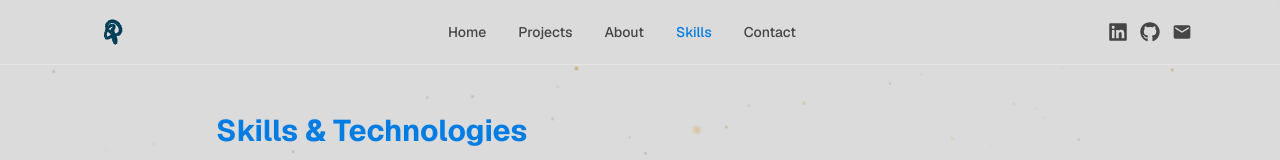
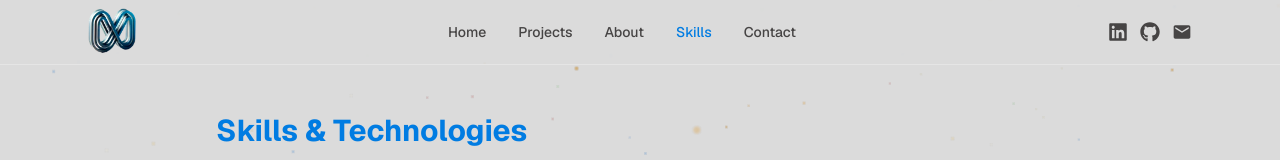
Before and after one commit to chuinga/mfpmartins.dev, a Next.js app: page /skills in a window 1280 px wide. Shown: the top 160 px of the page. Built offline with nearby package versions, Linux system fonts and the light colour scheme.

Commit message:
Use original logo image with float animation and hover glow

```diff
--- a/src/app/globals.css
+++ b/src/app/globals.css
@@ -52,3 +52,19 @@ body {
   font-family: var(--font-sans, system-ui, sans-serif);
   transition: background-color 300ms ease-in-out, color 300ms ease-in-out;
 }
+
+@keyframes logo-float {
+  0%, 100% {
+    transform: translateY(0px) rotate(0deg);
+  }
+  25% {
+    transform: translateY(-2px) rotate(1deg);
+  }
+  75% {
+    transform: translateY(2px) rotate(-1deg);
+  }
+}
+
+.animate-logo-float {
+  animation: logo-float 4s ease-in-out infinite;
+}
--- a/src/components/three/AnimatedLogo.tsx
+++ b/src/components/three/AnimatedLogo.tsx
@@ -1,56 +1,19 @@
 'use client'
 
-import { useRef, Suspense } from 'react'
-import { Canvas, useFrame } from '@react-three/fiber'
-import * as THREE from 'three'
-
-function InfinityKnot(): React.ReactNode {
-  const groupRef = useRef<THREE.Group>(null)
-
-  useFrame((state) => {
-    if (!groupRef.current) return
-    groupRef.current.rotation.y = state.clock.elapsedTime * 0.4
-    groupRef.current.rotation.x = Math.sin(state.clock.elapsedTime * 0.3) * 0.15
-  })
-
-  return (
-    <group ref={groupRef} scale={0.55}>
-      {/* Main torus knot — resembles the intertwined infinity shape */}
-      <mesh>
-        <torusKnotGeometry args={[0.7, 0.15, 128, 16, 2, 3]} />
-        <meshStandardMaterial
-          color="#5ABED6"
-          metalness={0.8}
-          roughness={0.15}
-          emissive="#2F94BC"
-          emissiveIntensity={0.15}
-        />
-      </mesh>
-
-      {/* Inner glow ring */}
-      <mesh>
-        <torusKnotGeometry args={[0.7, 0.08, 128, 8, 2, 3]} />
-        <meshBasicMaterial color="#9ADAE5" transparent opacity={0.2} wireframe />
-      </mesh>
-    </group>
-  )
-}
+import Image from 'next/image'
 
 export function AnimatedLogo(): React.ReactNode {
   return (
-    <div className="w-12 h-12">
-      <Canvas
-        camera={{ position: [0, 0, 3], fov: 45 }}
-        dpr={[1, 2]}
-        style={{ background: 'transparent' }}
-      >
-        <Suspense fallback={null}>
-          <ambientLight intensity={0.5} />
-          <pointLight position={[3, 2, 3]} intensity={1.2} color="#9ADAE5" />
-          <pointLight position={[-2, -1, 2]} intensity={0.6} color="#20BDFF" />
-          <InfinityKnot />
-        </Suspense>
-      </Canvas>
+    <div className="w-12 h-12 relative group">
+      <div className="absolute inset-0 rounded-full bg-title2/20 blur-md opacity-0 group-hover:opacity-100 transition-opacity duration-500" />
+      <Image
+        src="/images/logo.webp"
+        alt="mfpmartins.dev logo"
+        width={48}
+        height={48}
+        className="relative w-full h-full object-contain animate-logo-float transition-transform duration-300 group-hover:scale-110"
+        priority
+      />
     </div>
   )
 }
```
